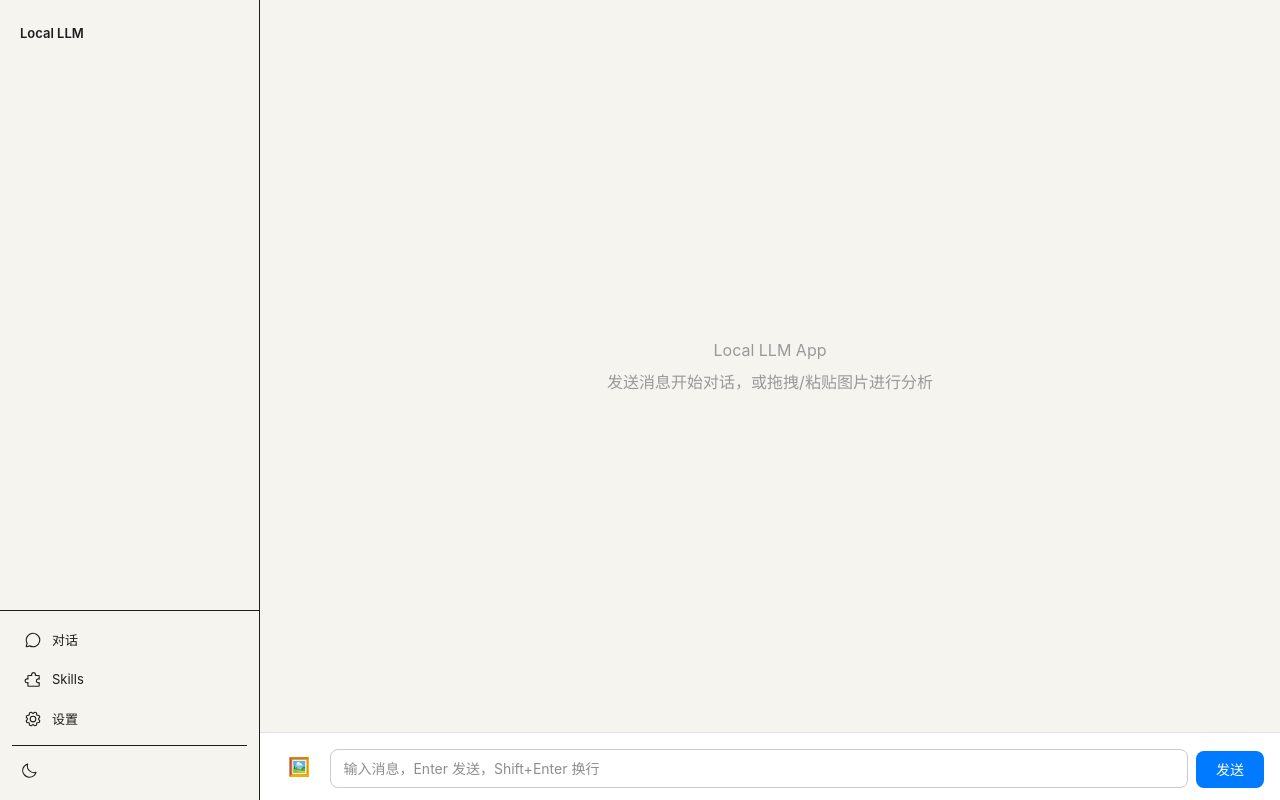
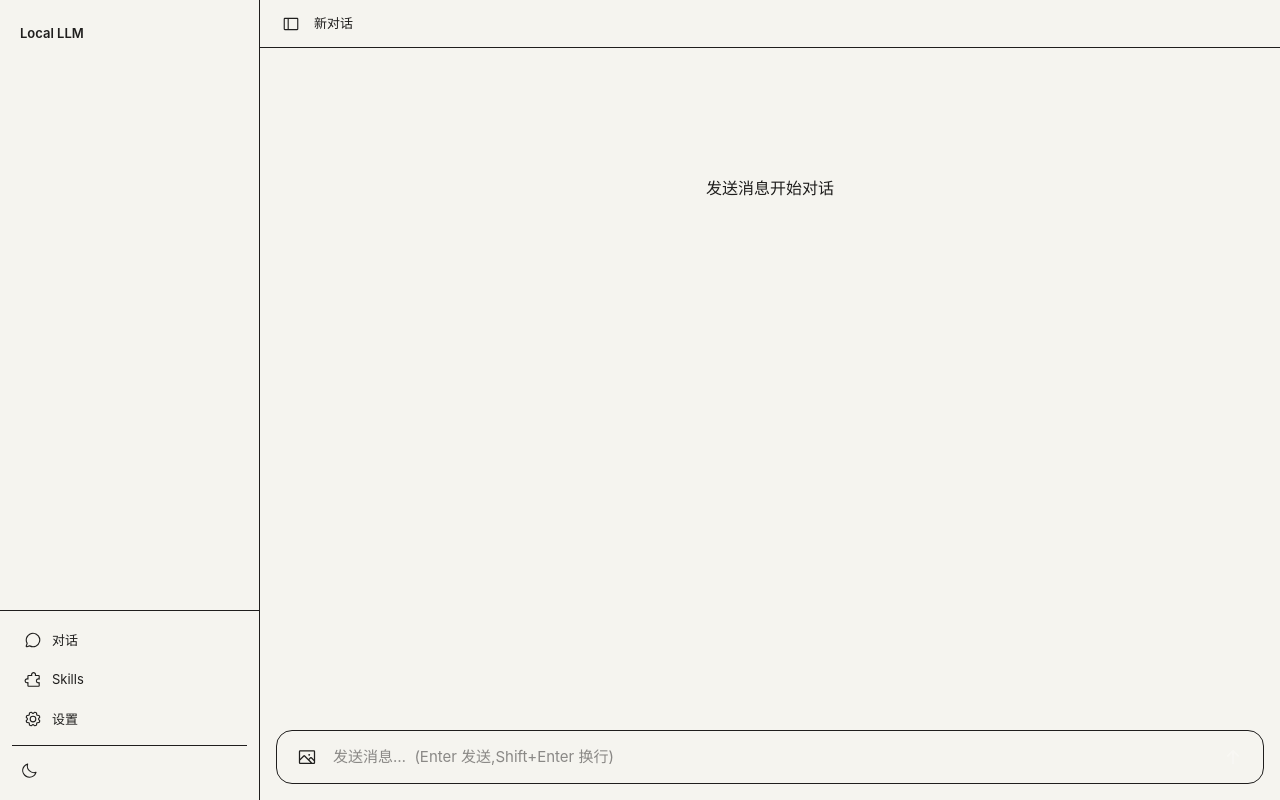
Before and after one commit to infinite-gaming-studio/local-llm-app, a React (Vite) app: page /#/ in a window 1280 px wide. Built offline with nearby package versions, Linux system fonts and the light colour scheme.

Commit message:
feat: chat page skeleton with topbar/composer

```diff
--- a/src/App.tsx
+++ b/src/App.tsx
@@ -1,4 +1,4 @@
-import { useEffect, useState } from 'react'
+import { useEffect } from 'react'
 import { HashRouter, Routes, Route, NavLink } from 'react-router-dom'
 import { ChatCircle, PuzzlePiece, Gear } from '@phosphor-icons/react'
 import { Chat } from './pages/Chat'
@@ -8,8 +8,6 @@ import { ThemeToggle } from './components/ThemeToggle'
 import { getTheme, setTheme } from './lib/theme'
 
 export default function App() {
-  const [sidebarOpen, setSidebarOpen] = useState(true)
-
   useEffect(() => { setTheme(getTheme()) }, [])
 
   const navItem = ({ isActive }: { isActive: boolean }) =>
@@ -22,7 +20,6 @@ export default function App() {
   return (
     <HashRouter>
       <div className="flex h-full">
-        {sidebarOpen && (
         <nav className="w-[260px] shrink-0 border-r border-[--color-border] bg-[--color-surface] flex flex-col">
           <div className="flex-1 overflow-auto p-3">
             <div className="px-2 py-3 text-[13px] font-semibold text-[--color-text]">Local LLM</div>
@@ -34,7 +31,6 @@ export default function App() {
             <div className="pt-2 mt-1 border-t border-[--color-border]"><ThemeToggle /></div>
           </div>
         </nav>
-        )}
         <main className="flex-1 flex flex-col overflow-hidden">
           <Routes>
             <Route path="/" element={<Chat />} />
--- a/src/pages/Chat.tsx
+++ b/src/pages/Chat.tsx
@@ -1,15 +1,30 @@
+import { useState } from 'react'
 import { useChat } from '../hooks/useChat'
-import { ChatView } from '../components/ChatView'
+import { TopBar } from '../components/TopBar'
+import { Composer } from '../components/Composer'
 
 export function Chat() {
   const { messages, streaming, sendMessage, stopStreaming } = useChat()
+  const [sidebarOpen, setSidebarOpen] = useState(true)
 
   return (
-    <ChatView
-      messages={messages}
-      streaming={streaming}
-      onSend={sendMessage}
-      onStop={stopStreaming}
-    />
+    <div className="flex flex-col h-full">
+      <TopBar onToggleSidebar={() => setSidebarOpen((s) => !s)} />
+      <div className="flex-1 overflow-auto">
+        <div className="max-w-3xl mx-auto px-6 py-8 flex flex-col gap-6">
+          {messages.length === 0 ? (
+            <div className="text-center text-[--color-text-muted] mt-24">发送消息开始对话</div>
+          ) : messages.map((m) => (
+            <div key={m.id} className={`flex ${m.role === 'user' ? 'justify-end' : 'justify-start'}`}>
+              <div className={`rounded-2xl px-4 py-3 max-w-[80%] whitespace-pre-wrap leading-[1.65] ${
+                m.role === 'user' ? 'bg-[--color-surface-2]' : ''}`}>
+                {m.content}
+              </div>
+            </div>
+          ))}
+        </div>
+      </div>
+      <Composer onSend={sendMessage} onStop={stopStreaming} streaming={streaming} />
+    </div>
   )
 }
```
Lines whose indentation alone changed are shown as unchanged.
